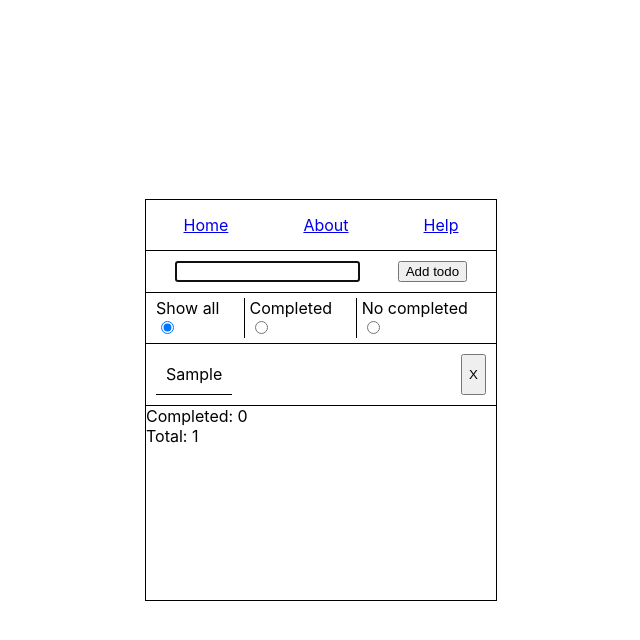
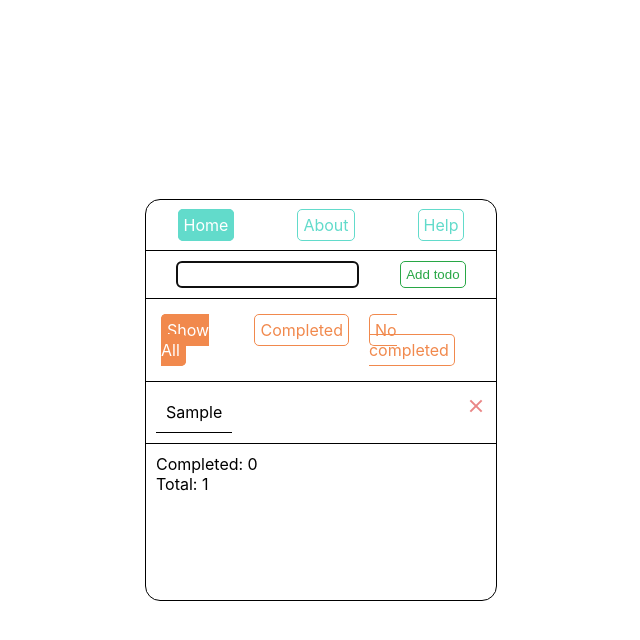
Before and after one commit to luckymaks/ReactTodoAppEducational, a React (Create React App) app: page /showAll in a window 1280 px wide. Both pictures are taken after typing "Sample" into the empty fields and a click on the button "Add todo". Shown: the top 640 px of the page, without its empty margins (319-959 px from the left). Built offline with nearby package versions, Linux system fonts and the light colour scheme.

Commit message:
Finished application. P.S. It remains to tidy the styles.

```diff
--- a/src/App.js
+++ b/src/App.js
@@ -1,9 +1,7 @@
 import React from 'react';
-import { BrowserRouter as Router, Switch, Route, Link } from "react-router-dom";
-import logo from './logo.svg';
+import { BrowserRouter as Router, Switch, Route, Link, NavLink, Redirect } from "react-router-dom";
 import s from './App.module.css';
 import Header from './components/Header/Header';
-import TodoList from './components/TodoList/TodoList';
 import Filters from './components/Filters/Filters';
 import {createTodo} from './utils/creators';
 
@@ -13,9 +11,6 @@ class App extends React.Component  {
     this.state = {
       inputValue: '',
       todos: [],
-      todoListShow: true,
-      todoListCompleted: false,
-      todoListNoCompleted: false,
     };
     this._inputRef = React.createRef();
     this.onChangeInputText = this.onChangeInputText.bind(this);
@@ -25,7 +20,6 @@ class App extends React.Component  {
     this.getCompletedCount = this.getCompletedCount.bind(this);
     this.onChangeCompleted = this.onChangeCompleted.bind(this);
   }
-
   componentDidMount() {
     let list = [];
     const arrKeys = JSON.parse(localStorage.getItem('ShowAll'));
@@ -48,6 +42,8 @@ class App extends React.Component  {
 
   handleAddTodo() {
     const { inputValue } = this.state;
+    const pathName = window.location.pathname;
+
 
     if(inputValue.trim().length === 0) {
       return;
@@ -56,21 +52,21 @@ class App extends React.Component  {
     const todo = createTodo(this.state.inputValue);
     let arr = [];
 
-    if(this.state.todoListShow) {
+    if(pathName === '/showAll') {
       arr = [todo].concat(JSON.parse(localStorage.getItem('ShowAll')) || this.state.todos);
       localStorage.setItem('ShowAll', JSON.stringify(arr));
       this.setState({
         inputValue: '',
         todos: JSON.parse(localStorage.getItem('ShowAll')),
       });
-    } else if(this.state.todoListCompleted) {
+    } else if(pathName === '/completed') {
       arr = [todo].concat(JSON.parse(localStorage.getItem('ShowAll')));
       localStorage.setItem('ShowAll', JSON.stringify(arr))
       this.setState({
         inputValue: '',
         todos: JSON.parse(localStorage.getItem('Completed')),
       });
-    } else if(this.state.todoListNoCompleted) {
+    } else if(pathName === '/noCompleted') {
       const arrShow = [todo].concat(JSON.parse(localStorage.getItem('ShowAll')));
       arr = [todo].concat(JSON.parse(localStorage.getItem('NoCompleted')));
       localStorage.setItem('NoCompleted', JSON.stringify(arr));
@@ -103,16 +99,17 @@ class App extends React.Component  {
   }
 
   handleTodoRemoveClick(id) {
+    const pathName = window.location.pathname;
     let ListTodo = JSON.parse(localStorage.getItem('ShowAll'));
     let todoListCompleted = [];
 
-    if(this.state.todoListShow) {
+    if(pathName === '/showAll') {
       todoListCompleted = ListTodo.filter(i => i.id !== id);
       localStorage.setItem('ShowAll', JSON.stringify(todoListCompleted));
       this.setState({
         todos: JSON.parse(localStorage.getItem('ShowAll')),
       });
-    } else if(this.state.todoListCompleted) {
+    } else if(pathName === '/completed') {
       const todoList = JSON.parse(localStorage.getItem('ShowAll')).filter(i => i.id !== id);
       localStorage.setItem('ShowAll', JSON.stringify(todoList));
       ListTodo = JSON.parse(localStorage.getItem('Completed'));
@@ -121,7 +118,7 @@ class App extends React.Component  {
       this.setState({
         todos: JSON.parse(localStorage.getItem('Completed')),
       });
-    } else if(this.state.todoListNoCompleted) {
+    } else if(pathName === '/noCompleted') {
       const todoList = JSON.parse(localStorage.getItem('ShowAll')).filter(i => i.id !== id);
       localStorage.setItem('ShowAll', JSON.stringify(todoList));
       ListTodo = JSON.parse(localStorage.getItem('NoCompleted'));
@@ -140,33 +137,25 @@ class App extends React.Component  {
   }
 
   onChangeCompleted(e) {
+    const pathName = window.location.pathname;
     const value = e.target.value;
     const showAll = JSON.parse(localStorage.getItem('ShowAll'));
 
-    if(value === 'showAll'){
+    if(pathName === '/showAll'){
       this.setState({
         todos: showAll,
-        todoListShow: true,
-        todoListCompleted: false,
-        todoListNoCompleted: false,
       });
-    } else if(value === 'completed') {
+    } else if(pathName === '/completed') {
       const todoListCompleted = showAll.filter(i => i.completed === true);
       localStorage.setItem('Completed', JSON.stringify(todoListCompleted));
       this.setState({
         todos: JSON.parse(localStorage.getItem('Completed')),
-        todoListShow: false,
-        todoListCompleted: true,
-        todoListNoCompleted: false,
       });
-    } else if(value === 'noCompleted'){
+    } else if(pathName === '/noCompleted'){
       const todoListNoCompleted = showAll.filter(i => i.completed === false);
       localStorage.setItem('NoCompleted', JSON.stringify(todoListNoCompleted));
       this.setState({
         todos: JSON.parse(localStorage.getItem('NoCompleted')),
-        todoListShow: false,
-        todoListCompleted: false,
-        todoListNoCompleted: true,
       });
     }
   }
@@ -178,13 +167,13 @@ class App extends React.Component  {
           <Router>
             <ul className={s.nav}>
               <li>
-                <Link to="/">Home</Link>
+                <NavLink to="/home" className={s.link} activeClassName={s.active} >Home</NavLink>
               </li>
               <li>
-                <Link to="/about">About</Link>
+                <NavLink to="/about" className={s.link} activeClassName={s.active} >About</NavLink>
               </li>
               <li>
-                <Link to="/help">Help</Link>
+                <NavLink to="/help" className={s.link} activeClassName={s.active} >Help</NavLink>
               </li>
             </ul>
             <Switch>
@@ -194,7 +183,7 @@ class App extends React.Component  {
               <Route path='/help'>
                 <div className={s.help}>For all questions  write to the mail: maksimenko.maksim.2310@gmail.com</div>
               </Route>
-              <Route path='/'>
+              <Route path='/home'>
                 <Header
                   inputRef={this._inputRef}
                   value={this.state.inputValue}
@@ -203,16 +192,15 @@ class App extends React.Component  {
                 />
                 <Filters
                   onChange={this.onChangeCompleted}
-                />
-                <TodoList
-                  items={this.state.todos}
-                  onTodoClick={this.handleTodoClick}
-                  onTodoRemoveClick={this.handleTodoRemoveClick}
+                  itemsTodo={this.state.todos}
+                  onAddTodoClick={this.handleTodoClick}
+                  onRemoveClick={this.handleTodoRemoveClick}
                 />
               </Route>
+              <Redirect from='/' to='/home' />
             </Switch>
           </Router>
-          <footer>
+          <footer className={s.footer}>
             <div>
               Completed: {this.getCompletedCount()}
             </div>
--- a/src/App.module.css
+++ b/src/App.module.css
@@ -10,6 +10,7 @@
 .container {
   max-width: 350px;
   min-height: 400px;
+  border-radius: 15px;
   border: 1px solid black;
 }
 
@@ -23,9 +24,43 @@
   padding-top: 15px;
   margin: 0;
   border-bottom: 1px solid black;
+  text-decoration: none;
+
+}
+
+.nav > li > a {
+  text-decoration: none;
+}
+
+.link {
+  color: #62dbcb;
+  background-color: transparent;
+  background-image: none;
+  border-color: #62dbcb;
+  cursor: pointer;
+  border: 1px solid #62dbcb;
+  transition: color .15s ease-in-out,background-color .15s ease-in-out,border-color .15s ease-in-out,box-shadow .15s ease-in-out;
+  border-radius: 5px;
+  padding: 5px;
+}
+
+.link:hover {
+  color: #fff;
+  background-color: #62dbcb;
+  border-color: #62dbcb;
 }
 
 .about, .help {
   padding: 15px;
   border-bottom: 1px solid black;
 }
+
+.active {
+  color: #fff;
+  background-color: #62dbcb;
+  border-color: #62dbcb;
+}
+
+.footer {
+  padding: 10px;
+}
--- a/src/components/Filters/Filters.js
+++ b/src/components/Filters/Filters.js
@@ -1,25 +1,66 @@
 import React from 'react';
 import T from 'prop-types';
 import s from './Filters.module.css';
+import TodoList from '../TodoList/TodoList'
+import { BrowserRouter as Router, Switch, Route, NavLink, Redirect } from "react-router-dom";
 
-const Filters = ({
-    onChange,
-}) => (
-    <div className={s.container} onChange={onChange}>
-        <label className={s.item}>
-            Show all
-            <input type="radio" name="completed" value="showAll" defaultChecked='checked' />
-        </label>
-        <label className={s.item}>
-            Completed
-            <input type="radio" name="completed" value="completed" />
-        </label>
-        <label className={s.item}>
-            No completed
-            <input type="radio" name="completed" value="noCompleted" />
-        </label>
-    </div>
-);
+class Filters extends React.Component{
+    constructor(props){
+        super(props);
+    }
+    render(){
+        return (
+            <Router>
+                <div className={s.container} onClick={this.props.onChange}>
+                    <ul className={s.nav}>
+                        <li className={s.item}>
+                            <NavLink to='/showAll' className={s.link} activeClassName={s.active} >
+                                Show All
+                            </NavLink>
+                        </li>
+                        <li className={s.item}>
+                            <NavLink to='/completed' className={s.link} activeClassName={s.active} >
+                                Completed
+                            </NavLink>
+                        </li>
+                        <li className={s.item}>
+                            <NavLink to='/noCompleted' className={s.link} activeClassName={s.active} >
+                                No completed
+                            </NavLink>
+                        </li>
+                    </ul>
+                </div>
+                <div className={s.content}>
+                    <Switch>
+                        <Route path='/completed'>
+                            <TodoList
+                                items={JSON.parse(localStorage.getItem('Completed'))}
+                                onTodoClick={this.props.onAddTodoClick}
+                                onTodoRemoveClick={this.props.onRemoveClick}
+                            />
+                        </Route>
+                        <Route path='/noCompleted'>
+                            <TodoList
+                                items={JSON.parse(localStorage.getItem('NoCompleted'))}
+                                onTodoClick={this.props.onAddTodoClick}
+                                onTodoRemoveClick={this.props.onRemoveClick}
+                            />
+                        </Route>
+                        <Route path='/showAll'>
+                        <TodoList
+                            items={this.props.itemsTodo}
+                            onTodoClick={this.props.onAddTodoClick}
+                            onTodoRemoveClick={this.props.onRemoveClick}
+                        />
+                        </Route>
+                        <Redirect from='/home' to='/showAll' />
+                    </Switch>
+                </div>
+            </Router>
+
+        );
+    }
+}
 
 Filters.propTypes = {
     onChange: T.func,
--- a/src/components/Filters/Filters.module.css
+++ b/src/components/Filters/Filters.module.css
@@ -10,21 +10,48 @@
 }
 
 .item {
-    padding-left: 5px;
-    padding-right: 5px;
-    border-right: 1px solid black;
+    padding-left: 10px;
+    padding-right: 10px;
 }
+
 .item:last-child {
     border-right: none;
 }
+
 .nav {
     width: 350px;
     display: flex;
     list-style-type: none;
     justify-content: space-around;
     padding-left: 0;
-    text-underline-position:
 }
-.content {
-    border-bottom: 1px solid black;
+
+.nav > li > a {
+
+    text-decoration: none;
 }
+
+.link {
+    color: #f1894d;
+    background-color: transparent;
+    background-image: none;
+    border-color: #f1894d;
+    cursor: pointer;
+    border: 1px solid #f1894d;
+    transition: color .15s ease-in-out,background-color .15s ease-in-out,border-color .15s ease-in-out,box-shadow .15s ease-in-out;
+    border-radius: 5px;
+    padding: 5px;
+  }
+
+  .link:hover {
+    color: #fff;
+    background-color: #f1894d;
+    border-color: #f1894d;
+  }
+
+.active {
+    color: #fff;
+    background-color: #f1894d;
+    border-color: #f1894d;
+    border-radius: 5px;
+}
--- a/src/components/Header/Header.js
+++ b/src/components/Header/Header.js
@@ -10,11 +10,17 @@ const TodoList = ({
 }) => (
     <div className={s.container}>
         <input
+            className={s.input}
             value={value}
             ref={inputRef}
             onChange={event => onChangeText(event.target.value)}
         />
-        <button onClick={onClick}>Add todo</button>
+        <button
+            onClick={onClick}
+            className={s.btn}
+        >
+            Add todo
+        </button>
     </div>
 );
 
--- a/src/components/Header/Header.module.css
+++ b/src/components/Header/Header.module.css
@@ -4,3 +4,23 @@
     border-bottom: 1px solid black;
     justify-content: space-around;
 }
+.input {
+    border-radius: 5px;
+    border: 1px solid #535755;
+}
+.btn {
+    color: #28a745;
+    background-color: transparent;
+    background-image: none;
+    border-color: #28a745;
+    cursor: pointer;
+    border: 1px solid #28a745;
+    transition: color .15s ease-in-out,background-color .15s ease-in-out,border-color .15s ease-in-out,box-shadow .15s ease-in-out;
+    border-radius: 5px;
+    padding: 5px;
+}
+.btn:hover {
+    color: #fff;
+    background-color: #28a745;
+    border-color: #28a745;
+}
--- a/src/components/TodoItem/TodoItem.js
+++ b/src/components/TodoItem/TodoItem.js
@@ -21,7 +21,7 @@ const TodoItem = ({
         >
             {title}
         </div>
-        <button onClick={() => onRemoveClick(id)}>X</button>
+        <span onClick={() => onRemoveClick(id)} className={s.close}></span>
     </div>
 )};
 
--- a/src/components/TodoItem/TodoItem.module.css
+++ b/src/components/TodoItem/TodoItem.module.css
@@ -8,3 +8,29 @@
 .completed {
     text-decoration: line-through;
 }
+.close {
+    cursor: pointer;
+    position: relative;
+    right: 10px;
+    top: 6px;
+    width: 16px;
+    height: 16px;
+    opacity: 0.5;
+    }
+    .close:hover {
+    opacity: 1;
+    }
+    .close:before, .close:after {
+    position: absolute;
+    left: 15px;
+    content: ' ';
+    height: 16px;
+    width: 2px;
+    background-color: rgb(212, 14, 14);
+    }
+    .close:before {
+    transform: rotate(45deg);
+    }
+    .close:after {
+    transform: rotate(-45deg);
+    }
```
Also changed, not shown: src/logo.svg (deleted).
